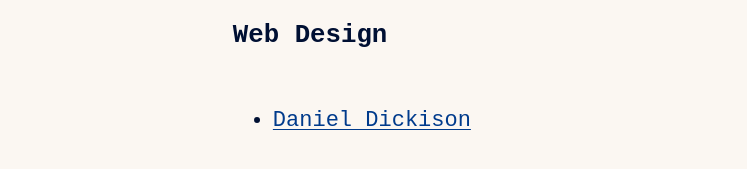
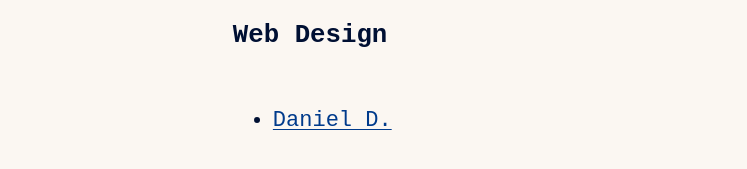
Before and after one commit to danieldickison/transmission-site, a Jekyll site: the page built from who.markdown, in a window 1280 px wide and 900 px high, scrolled down 1654 px. Shown: the part 719-888 px from the top of the window, without its empty margins (0-747 px from the left). Built offline with Jekyll 4.4.1, drawn with Linux system fonts in a browser that asks for light colours; some web fonts are replaced; our own code applies the rules of GitHub Pages for plain Markdown files.

Commit message:
initials

```diff
--- a/who.markdown
+++ b/who.markdown
@@ -54,4 +54,4 @@ This project takes place primarily on Ohlone land in the East Bay, California. W
 
 ### Web Design
 
-* [Daniel Dickison](https://danieldickison.com/)
+* [Daniel D.](https://danieldickison.com/)
```
